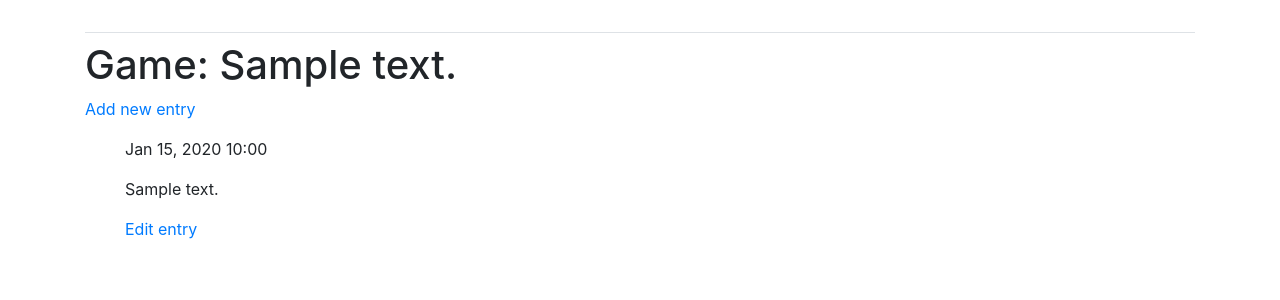
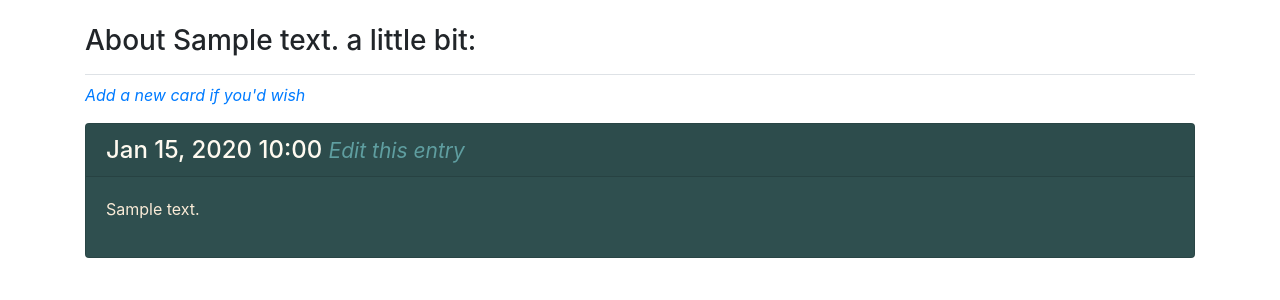
Before and after one commit to jooaoj/game-app, a Django app: page /titles/1/ in a window 1280 px wide. Shown: the part 76-376 px from the top of the page. Run offline with Django 4.2, Linux system fonts and the light colour scheme; a user stored in the database is signed in; tables that the repository leaves empty hold one stand-in row (values such as "Sample post"); some libraries are stand-ins or nearby versions.

Commit message:
Styling previous few additions.

```diff
--- a/games/forms.py
+++ b/games/forms.py
@@ -11,5 +11,5 @@ class EntryForm(forms.ModelForm):
     class Meta:
         model = Entry
         fields = ['text']
-        labels = {'text':'Entry'}
+        labels = {'text':'What kinds of high-level characteristics does this game have?'}
         widgets = {'text':forms.Textarea(attrs={'cols': 80})}
--- a/games/templates/games/base.html
+++ b/games/templates/games/base.html
@@ -40,7 +40,7 @@
                      </li>
                     {% else %}
                      <li class="nav-item">
-                         <a class="nav-link" href="{% url 'users:register' %}">Register</a>
+                         <a class="nav-link" href="{% url 'users:register' %}">Sign up</a>
                      </li>
                      <li class ="nav-item">
                         <a class="nav-link" href="{% url 'users:login' %}">Log in</a>
--- a/games/templates/games/index.html
+++ b/games/templates/games/index.html
@@ -15,7 +15,7 @@
         own entries for different games (as well as add a game of your own).
         Sign up today, its free!!! Happy gaming :)
     </p>
-    <a class="btn btn-outline-light" href="{% url 'users:register' %}" role="button">Sign up</button>
+    <a class="btn btn-outline-light" href="{% url 'users:register' %}" role="button">Sign up &raquo;</button>
 </div>
 
 {% endblock page_header %}
--- a/games/templates/games/title.html
+++ b/games/templates/games/title.html
@@ -1,23 +1,35 @@
 {% extends "games/base.html" %}
+
+
+{% block page_header %}
+
+<h3>About {{ title }} a little bit:</h3>
+
+{% endblock page_header %}
+
 
 {% block content %}
 
-<h1>Game: {{ title }}</h1>
-
 <p>
-    <a href="{% url 'games:new_entry' title.id %}">Add new entry</a>
+    <a href="{% url 'games:new_entry' title.id %}" style="font-style: italic;">Add a new card if you'd wish</a>
 </p>
 
-<ul>
 {% for entry in entries %}
-    <p>{{ entry.date_added|date:'M d, Y H:i' }}</p>
-    <p>{{ entry.text|linebreaks }}</p>
-    <p>
-        <a href="% url 'games:edit_entry' entry.id %}">Edit entry</a>
-    </p>
+    <div class="card mb-3" style="background: darkslategrey;">
+        <h4 class="card-header" style="color: floralwhite;">
+            {{ entry.date_added|date:'M d, Y H:i' }}
+            <small><a href="{% url 'games:edit_entry' entry.id %}" style="color: cadetblue; font-style: italic;">
+                Edit this entry</a></small>
+        </h4>
+
+        <div class="card-body" style="color: antiquewhite;">
+            {{ entry.text|linebreaks }}
+        </div>
+    </div>
+
 {% empty %}
     <p>There's nothing here!</p>
 {% endfor %}
-</ul>
+
 
 {% endblock content %}
```
Also changed, not shown: games/templates/games/new_entry.html (+8 -5 lines), games/templates/games/titles.html (+11 -5 lines), games/views.py (+8 -0 lines), users/templates/registration/login.html (+15 -8 lines), users/templates/registration/register.html (+12 -3 lines).
